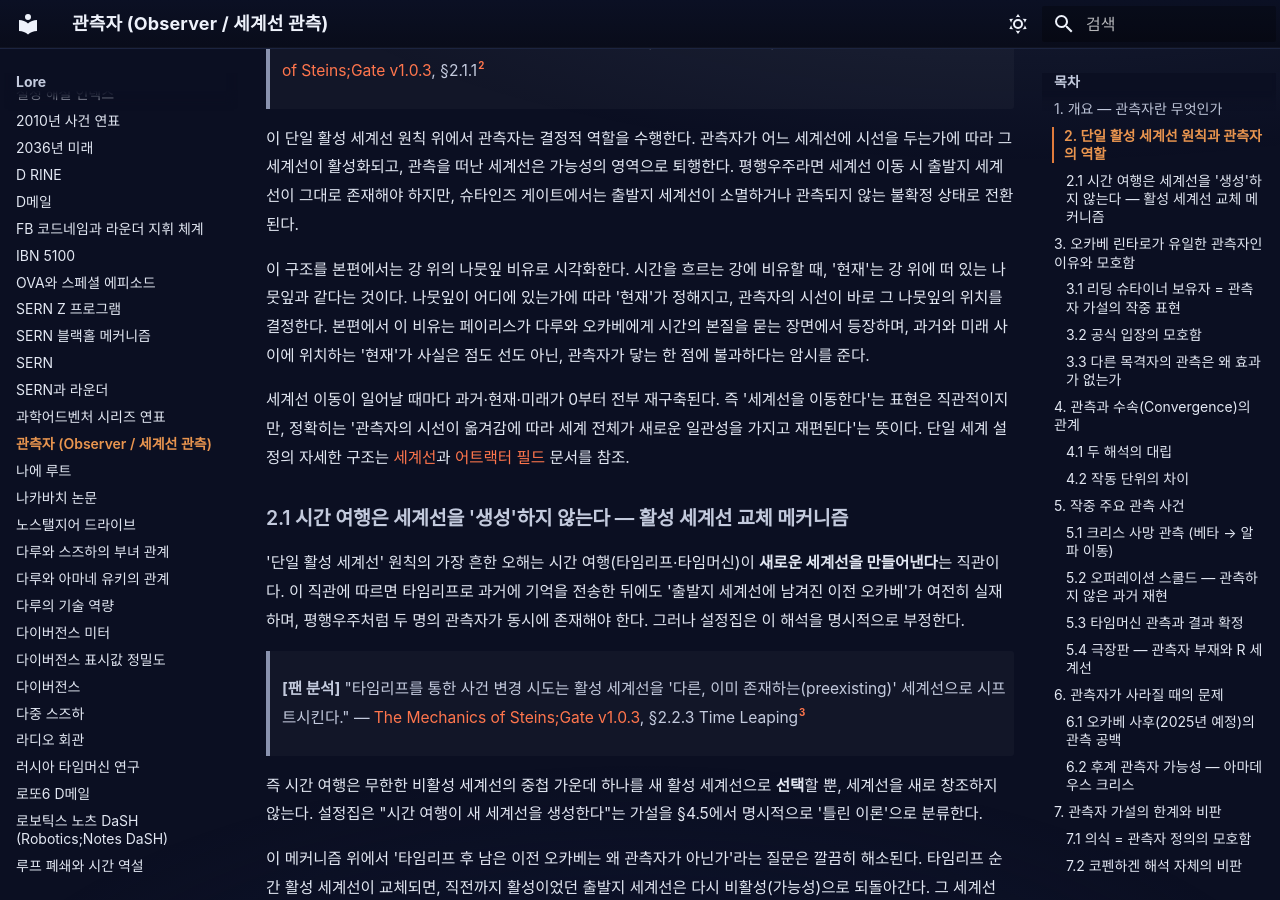
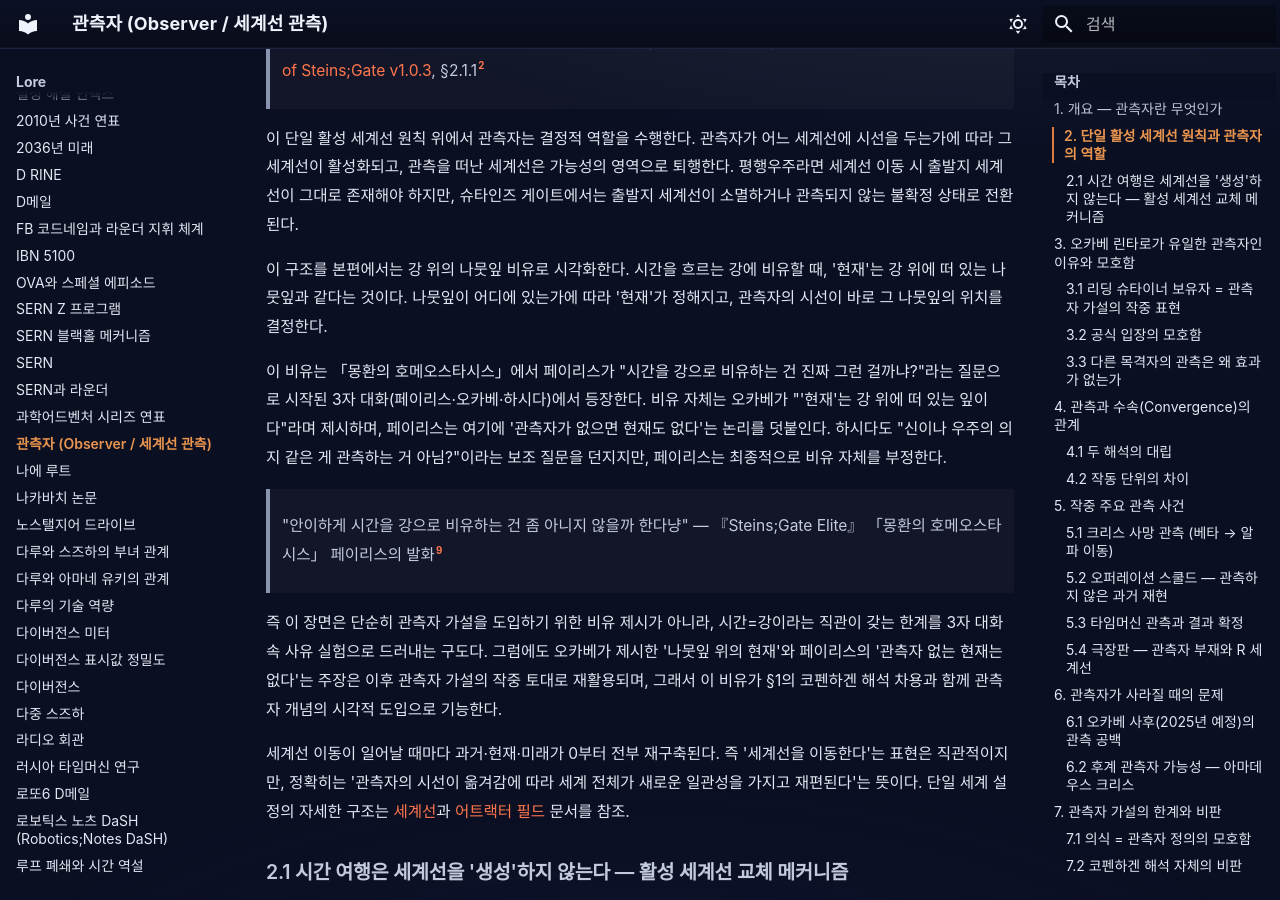
Before and after one commit to sgwiki/sgwiki.github.io, an MkDocs documentation site: the page built from wiki/lore/관측자.md, in a window 1280 px wide and 900 px high, scrolled down 1412 px. Built offline with MkDocs 1.6.1 and Material for MkDocs 9.7.7, drawn with Linux system fonts in a browser that asks for light colours; some web fonts are replaced; some of the changed text lies outside the part shown.

Commit message:
fix(wiki): 관측자 — P10 707ac859 패치 적용

```diff
--- a/wiki/lore/관측자.md
+++ b/wiki/lore/관측자.md
@@ -42,7 +42,14 @@ description: "슈타인즈 게이트 세계관에서 관측자(Observer)는 무
 
 이 단일 활성 세계선 원칙 위에서 관측자는 결정적 역할을 수행한다. 관측자가 어느 세계선에 시선을 두는가에 따라 그 세계선이 활성화되고, 관측을 떠난 세계선은 가능성의 영역으로 퇴행한다. 평행우주라면 세계선 이동 시 출발지 세계선이 그대로 존재해야 하지만, 슈타인즈 게이트에서는 출발지 세계선이 소멸하거나 관측되지 않는 불확정 상태로 전환된다.
 
-이 구조를 본편에서는 강 위의 나뭇잎 비유로 시각화한다. 시간을 흐르는 강에 비유할 때, '현재'는 강 위에 떠 있는 나뭇잎과 같다는 것이다. 나뭇잎이 어디에 있는가에 따라 '현재'가 정해지고, 관측자의 시선이 바로 그 나뭇잎의 위치를 결정한다. 본편에서 이 비유는 페이리스가 다루와 오카베에게 시간의 본질을 묻는 장면에서 등장하며, 과거와 미래 사이에 위치하는 '현재'가 사실은 점도 선도 아닌, 관측자가 닿는 한 점에 불과하다는 암시를 준다.
+이 구조를 본편에서는 강 위의 나뭇잎 비유로 시각화한다. 시간을 흐르는 강에 비유할 때, '현재'는 강 위에 떠 있는 나뭇잎과 같다는 것이다. 나뭇잎이 어디에 있는가에 따라 '현재'가 정해지고, 관측자의 시선이 바로 그 나뭇잎의 위치를 결정한다.
+
+이 비유는 「몽환의 호메오스타시스」에서 페이리스가 "시간을 강으로 비유하는 건 진짜 그런 걸까냐?"라는 질문으로 시작된 3자 대화(페이리스·오카베·하시다)에서 등장한다. 비유 자체는 오카베가 "'현재'는 강 위에 떠 있는 잎이다"라며 제시하며, 페이리스는 여기에 '관측자가 없으면 현재도 없다'는 논리를 덧붙인다. 하시다도 "신이나 우주의 의지 같은 게 관측하는 거 아님?"이라는 보조 질문을 던지지만, 페이리스는 최종적으로 비유 자체를 부정한다.
+
+> "안이하게 시간을 강으로 비유하는 건 좀 아니지 않을까 한다냥"
+> — 『Steins;Gate Elite』 「몽환의 호메오스타시스」 페이리스의 발화[^9]
+
+즉 이 장면은 단순히 관측자 가설을 도입하기 위한 비유 제시가 아니라, 시간=강이라는 직관이 갖는 한계를 3자 대화 속 사유 실험으로 드러내는 구도다. 그럼에도 오카베가 제시한 '나뭇잎 위의 현재'와 페이리스의 '관측자 없는 현재는 없다'는 주장은 이후 관측자 가설의 작중 토대로 재활용되며, 그래서 이 비유가 §1의 코펜하겐 해석 차용과 함께 관측자 개념의 시각적 도입으로 기능한다.
 
 세계선 이동이 일어날 때마다 과거·현재·미래가 0부터 전부 재구축된다. 즉 '세계선을 이동한다'는 표현은 직관적이지만, 정확히는 '관측자의 시선이 옮겨감에 따라 세계 전체가 새로운 일관성을 가지고 재편된다'는 뜻이다. 단일 세계 설정의 자세한 구조는 [세계선](세계선.md)과 [어트랙터 필드](어트랙터-필드와-수속.md) 문서를 참조.
 
@@ -215,6 +222,8 @@ description: "슈타인즈 게이트 세계관에서 관측자(Observer)는 무
 [^5]: 나무위키 「스카이 클래드의 관측자」 문서 — 발매일(2009년 10월 28일 싱글)·아티스트·사용 매체(원작 게임 오프닝·TV 애니메이션 23화 삽입곡)
 [^6]: 가사 인용 출처: 스카이클래드의 관측자 공식 가사 (나무위키 「스카이 클래드의 관측자」 문서 인용)
 
+[^9]: 『Steins;Gate Elite』 「몽환의 호메오스타시스」 — 강 위의 나뭇잎 비유 장면 (페이리스·오카베·하시다 3자 대화; 페이리스의 비유 부정 발화 포함). 팬 분석 The Mechanics of Steins;Gate v1.0.3 §2.1.2 "현재"에서 같은 대화 구조로 인용됨.
+
 ## 관련 문서
 
 - [리딩 슈타이너](리딩-슈타이너.md) — 오카베의 관측 능력 메커니즘
```
